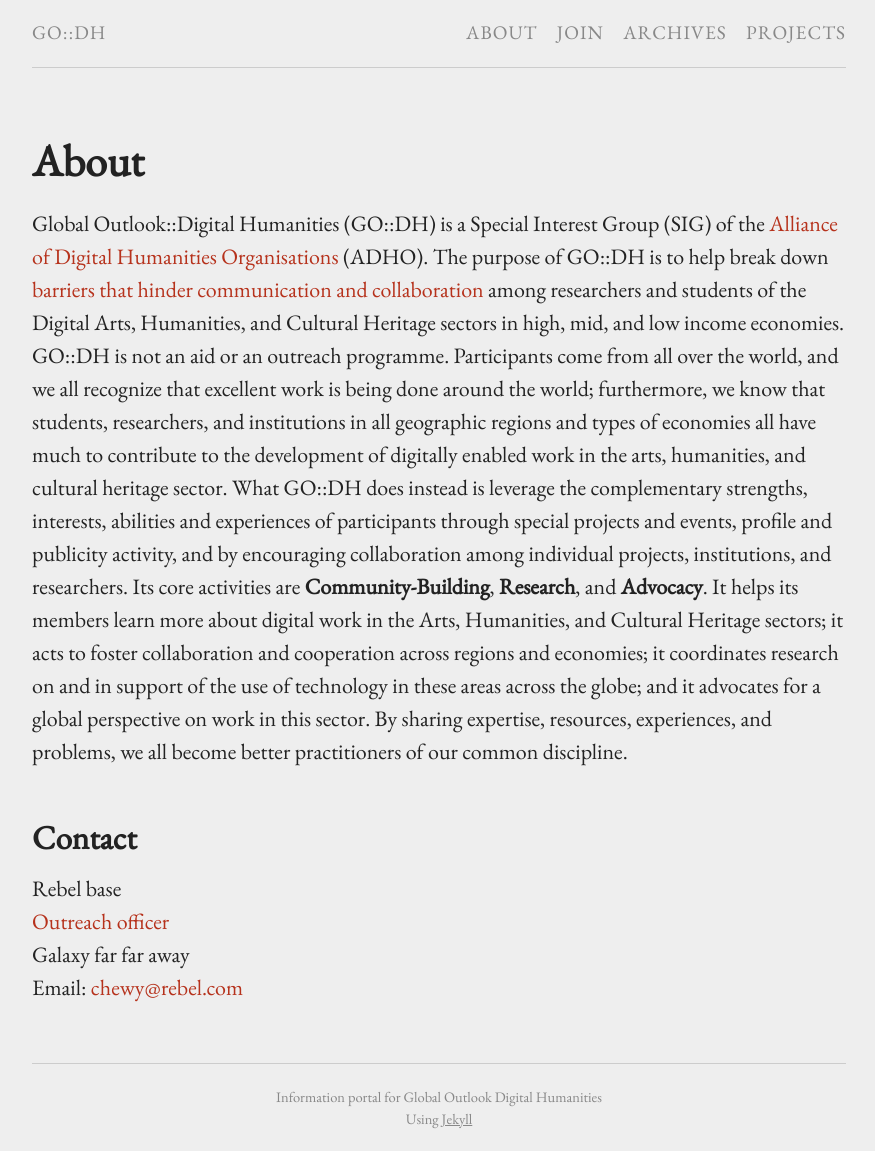
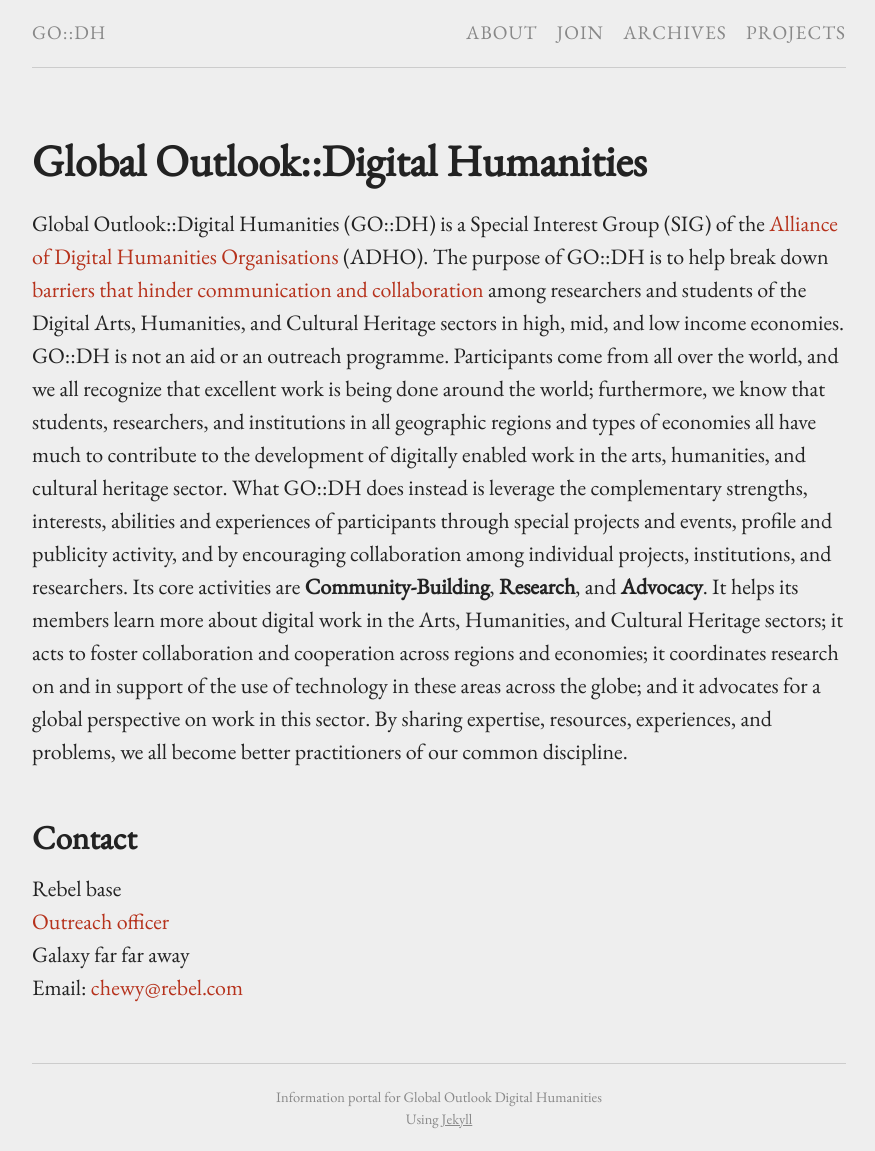
Before and after one commit to go-dh/main, a Jekyll site: the page built from index.md, in a window 1280 px wide. Shown: the whole page, without its empty margins (201-1076 px from the left). Built offline with Jekyll 4.4.1, drawn with Linux system fonts in a browser that asks for light colours.

```diff
--- a/index.md
+++ b/index.md
@@ -1,6 +1,6 @@
 ---
 layout: page
-title: About
+title: Global Outlook::Digital Humanities
 permalink: /
 ---
 
```
Also changed, not shown: project-x.md (+0 -1 lines), project-y.md (+0 -1 lines), project-z.md (+0 -1 lines).
